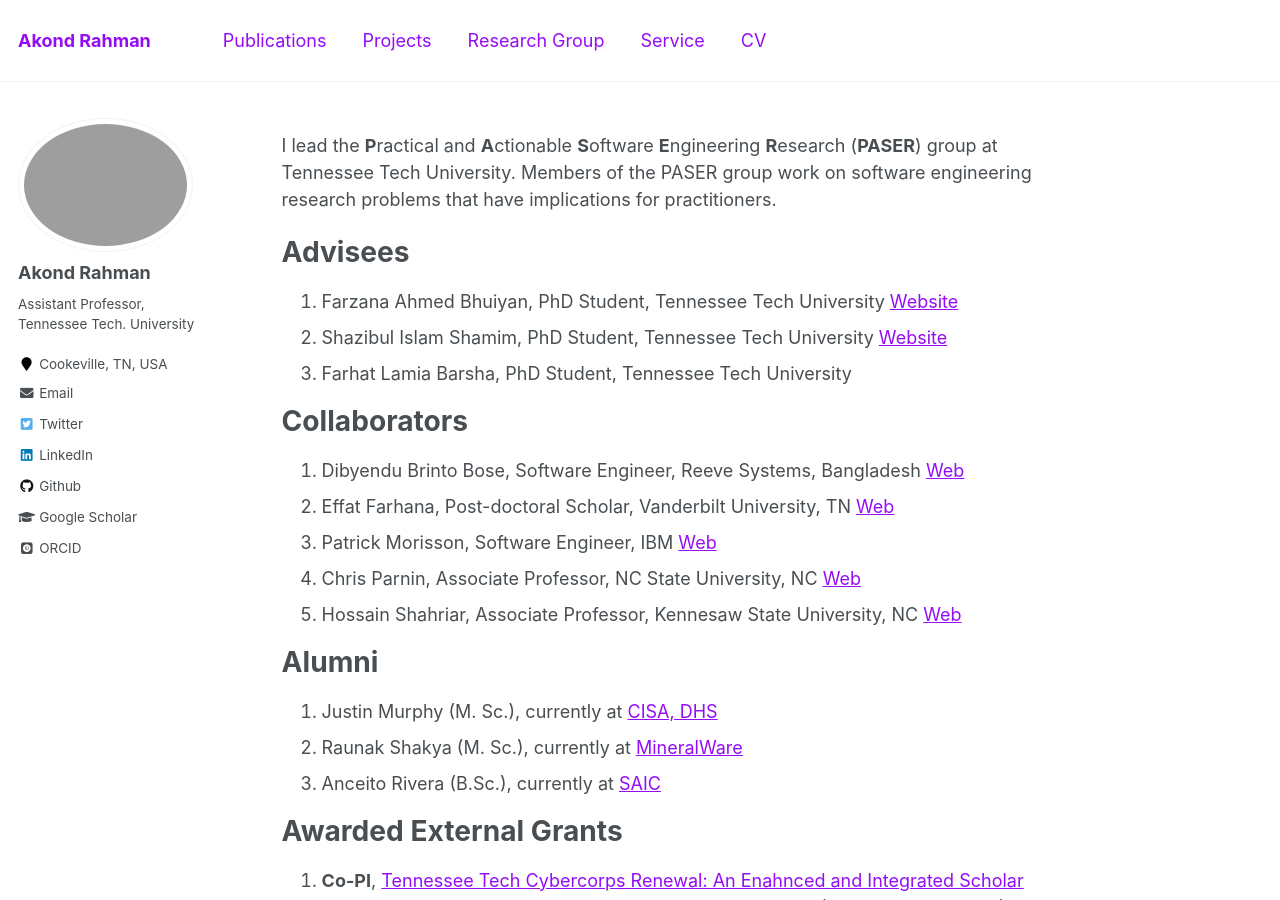
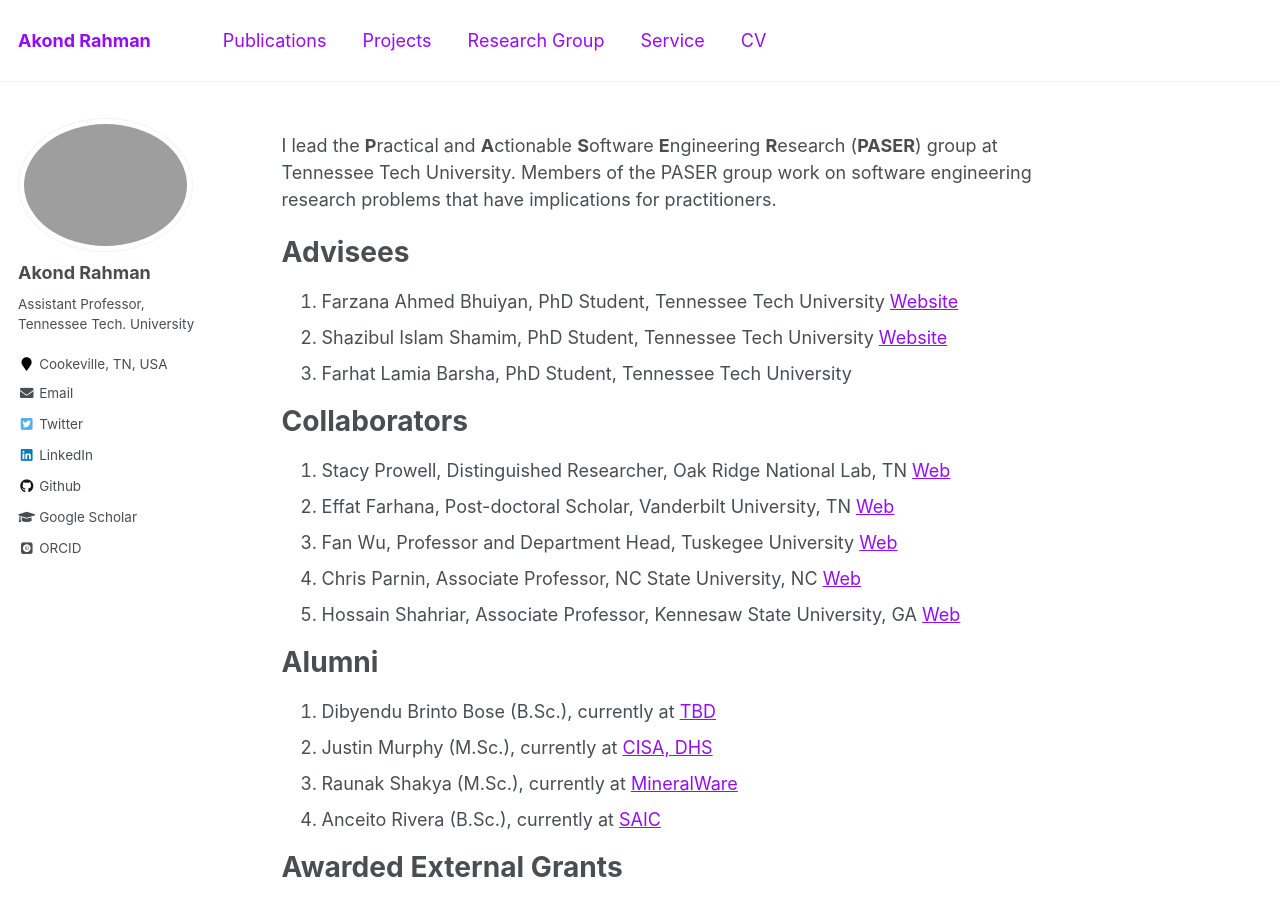
Before and after one commit to akondrahman/akondrahman.github.io, a Jekyll site: the page built from _pages/paser.md, in a window 1280 px wide and 900 px high. Built offline with Jekyll 4.4.1, drawn with Linux system fonts in a browser that asks for light colours; some web fonts are replaced.

Commit message:
cv update

```diff
--- a/_config.yml
+++ b/_config.yml
@@ -102,7 +102,7 @@ author:
   instagram        :
   impactstory      :
   lastfm           :
-  linkedin         : "https://www.linkedin.com/in/akondrahman/"
+  linkedin         : "akondrahman"
   orcid            : "https://orcid.org/0000-0002-5056-757X"
   pinterest        :
   soundcloud       :
--- a/_pages/paser.md
+++ b/_pages/paser.md
@@ -18,17 +18,18 @@ Advisees
 
 Collaborators
 ======
-1. Dibyendu Brinto Bose, Software Engineer, Reeve Systems, Bangladesh [Web](https://www.linkedin.com/in/dibyendu-brinto-bose-0b815b116/)
+1. Stacy Prowell, Distinguished Researcher, Oak Ridge National Lab, TN [Web](https://www.ornl.gov/staff-profile/stacy-j-prowell)
 2. Effat Farhana, Post-doctoral Scholar, Vanderbilt University, TN [Web](https://dblp.org/pers/hd/f/Farhana:Effat)
-3. Patrick Morisson, Software Engineer, IBM [Web](https://scholar.google.com/citations?user=N-QmPiUAAAAJ&hl=en)
+3. Fan Wu, Professor and Department Head, Tuskegee University [Web](https://www.tuskegee.edu/programs-courses/colleges-schools/cbis/computer-science/computer-science-faculty-staff/wu-fan-phd)
 4. Chris Parnin, Associate Professor, NC State University, NC [Web](http://chrisparnin.me/)
-5. Hossain Shahriar, Associate Professor, Kennesaw State University, NC [Web](http://ksuweb.kennesaw.edu/~hshahria/)
+5. Hossain Shahriar, Associate Professor, Kennesaw State University, GA [Web](http://ksuweb.kennesaw.edu/~hshahria/)
 
 Alumni
 ======
 
-3. Justin Murphy (M. Sc.), currently at [CISA, DHS](https://www.cisa.gov/)
-2. Raunak Shakya (M. Sc.), currently at [MineralWare](https://mineralware.com/)
+4. Dibyendu Brinto Bose (B.Sc.), currently at [TBD](https://www.linkedin.com/in/dibyendu-brinto-bose-0b815b116/)
+3. Justin Murphy (M.Sc.), currently at [CISA, DHS](https://www.cisa.gov/)
+2. Raunak Shakya (M.Sc.), currently at [MineralWare](https://mineralware.com/)
 1. Anceito Rivera (B.Sc.), currently at [SAIC](https://www.saic.com/)
 
 Awarded External Grants
```
Also changed, not shown: 1 other file.
